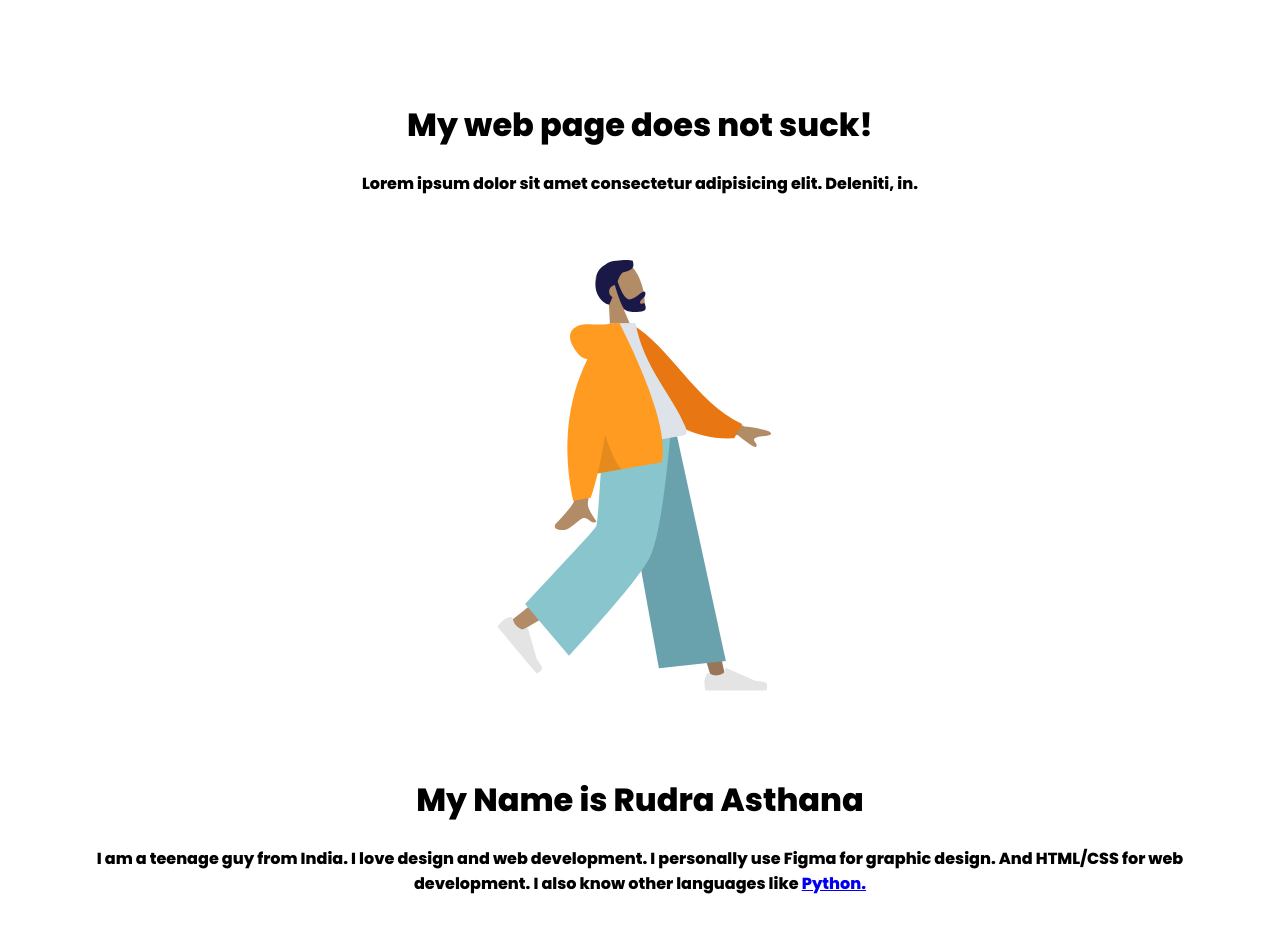
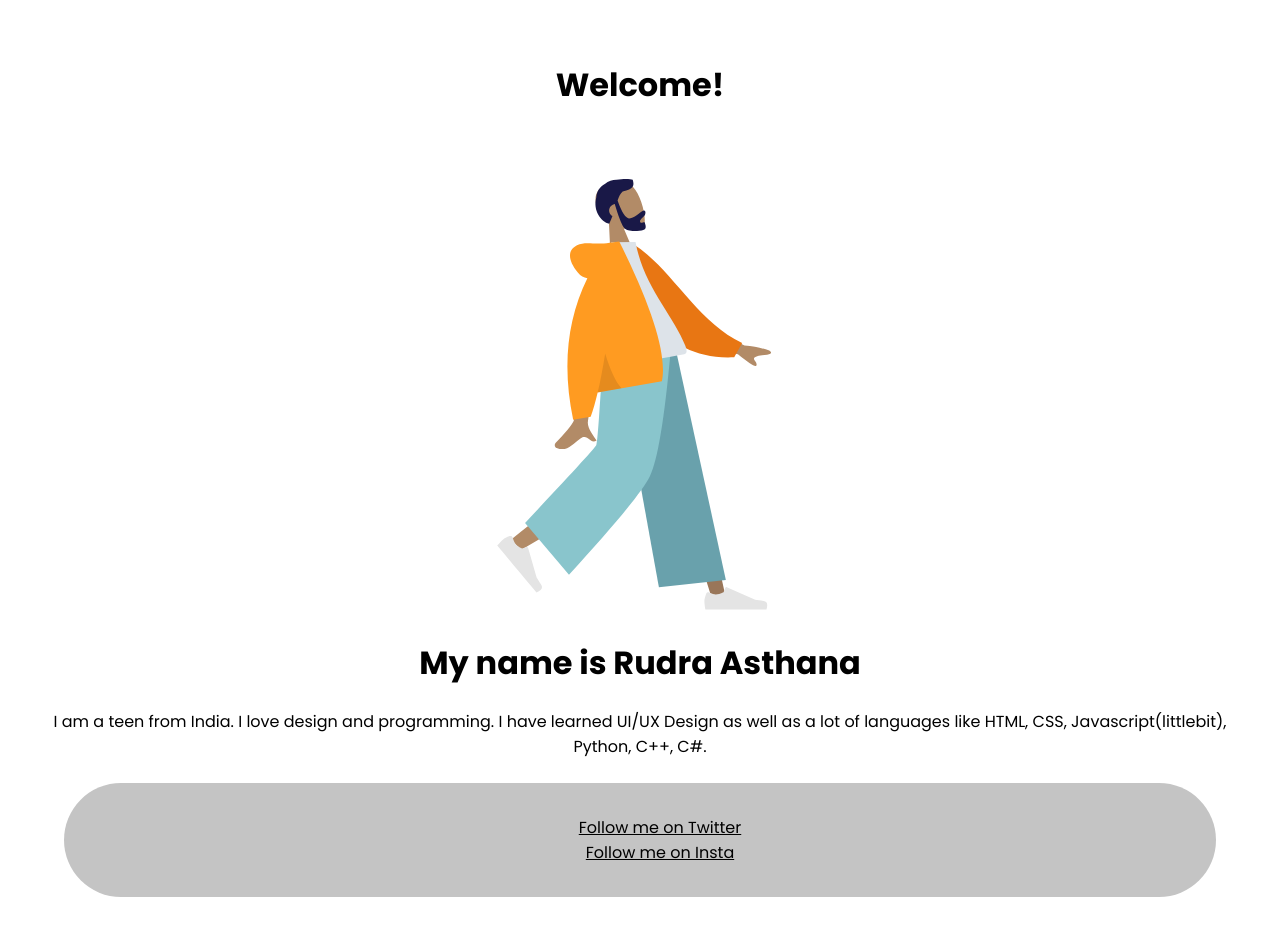
Before and after one commit to RudraAsthana/practice-webpage-1, a plain HTML site: page index.html in a window 1280 px wide. Drawn offline with Linux system fonts and the light colour scheme; files that its build step writes are made by us from their sources.

Commit message:
ladakdladkoskdoas

```diff
--- a/index.html
+++ b/index.html
@@ -4,34 +4,31 @@
         <meta charset="UTF-8" />
         <meta http-equiv="X-UA-Compatible" content="IE=edge" />
         <meta name="viewport" content="width=device-width, initial-scale=1.0" />
-        <link rel="stylesheet" href="CSS/main.css" />
-        <title>My Awesome Document</title>
+        <link rel="stylesheet" type="text/css" href="main.css" />
+        <title>Document</title>
     </head>
     <body>
-        <div class="hero-section">
-            <h1>My web page does not suck!</h1>
-            <p>
-                Lorem ipsum dolor sit amet consectetur adipisicing elit.
-                Deleniti, in.
-            </p>
-            <img
-                src="images/standing-19.svg"
-                alt="A girl sitting on a white beam-bag"
-            />
+        <div>
+            <h1>Welcome!</h1>
+            <img src="images/standing-19.svg" alt="a standing guy" />
         </div>
         <div>
-            <div class="card">
-                <h1>My Name is Rudra Asthana</h1>
-                <div>
-                    <p>
-                        I am a teenage guy from India. I love design and web
-                        development. I personally use Figma for graphic design.
-                        And HTML/CSS for web development. I also know other
-                        languages like
-                        <a href="https://python.org" class="link">Python.</a>
-                    </p>
-                </div>
-            </div>
+            <h1>My name is Rudra Asthana</h1>
+            <p>
+                I am a teen from India. I love design and programming. I have
+                learned UI/UX Design as well as a lot of languages like HTML,
+                CSS, Javascript(littlebit), Python, C++, C#.
+            </p>
         </div>
+        <footer>
+            <ul class="socials">
+                <li>
+                    <a href="https://twitter.com/Crimsonate0">Follow me on Twitter</a>
+                </li>
+                <li>
+                    <a href="https://instagram.com/crimsonate_01">Follow me on Insta</a>
+                </li>
+            </ul>
+        </footer>
     </body>
 </html>
--- a/main.css
+++ b/main.css
@@ -1,4 +1,4 @@
-@import url("https://fonts.googleapis.com/css2?family=Poppins:wght@800&display=swap");
+@import url("https://fonts.googleapis.com/css2?family=Poppins:ital,wght@0,200;0,300;0,400;0,500;0,600;0,700;0,800;0,900;1,100;1,200;1,300;1,400;1,500;1,600;1,700;1,800;1,900&display=swap");
 
 body {
     background-color: #fff;
@@ -20,3 +20,24 @@ body {
     vertical-align: middle;
     text-align: center;
 }
+
+footer {
+    margin: auto;
+    background-color: #c4c4c4;
+    padding: 1em;
+    margin: 1.5em;
+    border-radius: 450px;
+    text-align: center;
+}
+
+.socials {
+    list-style-type: none;
+}
+
+a {
+    color: black;
+}
+
+li {
+    color: black;
+}
```
